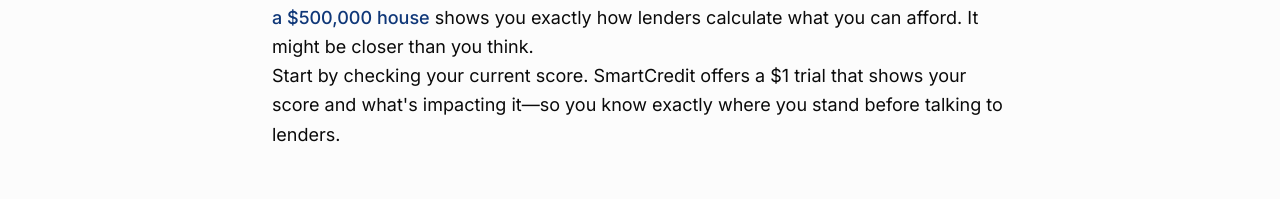
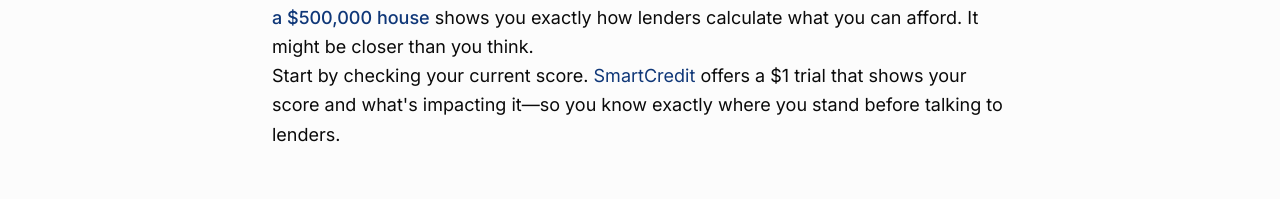
Before and after one commit to chongsong240/MortgagePro, a React (Vite) app: page /blog/credit-score-needed in a window 1280 px wide. Shown: the part 8359-8558 px from the top of the page. Built offline with nearby package versions, Linux system fonts and the light colour scheme.

Commit message:
Link SmartCredit in closing CTA to affiliate URL

```diff
--- a/src/components/blog/CreditScoreNeeded.tsx
+++ b/src/components/blog/CreditScoreNeeded.tsx
@@ -512,8 +512,11 @@ export default function CreditScoreNeeded() {
         </p>
 
         <p className="text-lg leading-relaxed text-foreground">
-          Start by checking your current score. SmartCredit offers a $1 trial that shows your score and what's
-          impacting it—so you know exactly where you stand before talking to lenders.
+          Start by checking your current score.{' '}
+          <a href="https://www.dpbolvw.net/click-101868701-16981737" target="_blank" rel="noopener noreferrer" className="text-primary hover:underline">
+            SmartCredit
+          </a>{' '}
+          offers a $1 trial that shows your score and what's impacting it—so you know exactly where you stand before talking to lenders.
         </p>
       </section>
 
```
